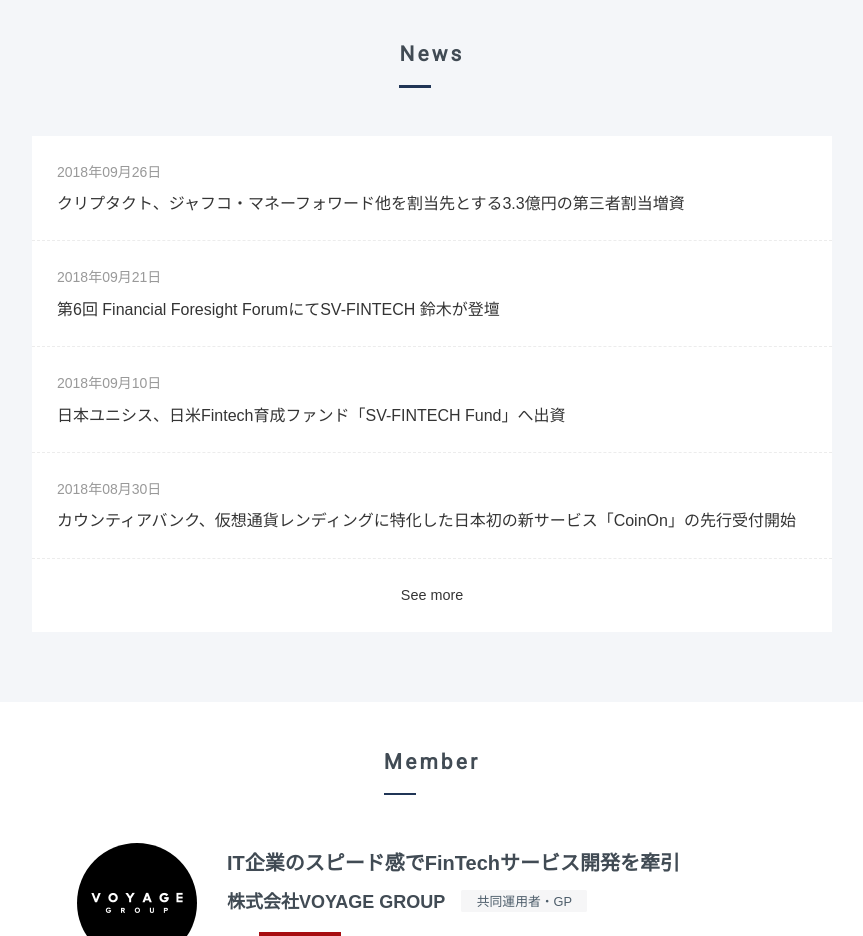
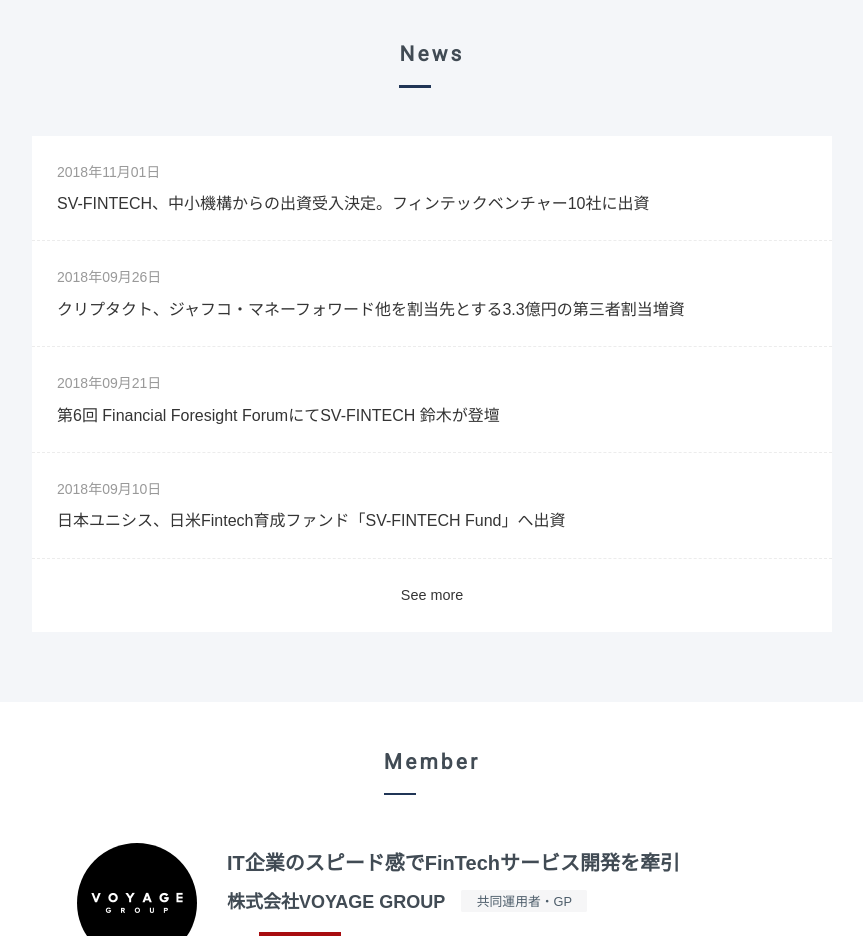
Before and after one commit to SV-FINTECH-Fund/sv-fintech-fund.github.io, a plain HTML site: page index.html in a window 1280 px wide. Shown: the part 1100-2036 px from the top of the page, without its empty margins (208-1071 px from the left). Drawn offline with nearby package versions, Linux system fonts and the light colour scheme; a script that the page names is missing; a web font is replaced by a local one.

Commit message:
中小機構からの出資の件をNewsに追加

```diff
--- a/index.html
+++ b/index.html
@@ -90,6 +90,13 @@
     <section id="News" class="news">
       <h2 class="title">News</h2>
       <ul class="list_news">
+
+        <li>
+          <a href="https://prtimes.jp/main/html/rd/p/000000002.000038532.html" target="_blank">
+            <p class="time">2018年11月01日</p>
+            <p class="txt">SV-FINTECH、中小機構からの出資受入決定。フィンテックベンチャー10社に出資</p>
+          </a>
+        </li>
         <li>
           <a href="https://prtimes.jp/main/html/rd/p/000000004.000031324.html" target="_blank">
             <p class="time">2018年09月26日</p>
@@ -108,12 +115,7 @@
             <p class="txt">日本ユニシス、日米Fintech育成ファンド「SV-FINTECH Fund」へ出資</p>
           </a>
         </li>
-        <li>
-          <a href="https://prtimes.jp/main/html/rd/p/000000001.000036140.html" target="_blank">
-            <p class="time">2018年08月30日</p>
-            <p class="txt">カウンティアバンク、仮想通貨レンディングに特化した日本初の新サービス「CoinOn」の先行受付開始</p>
-          </a>
-        </li>
+
         <li>
           <a href="./news.html#News">
             <p class="more">See more</p>
```
Also changed, not shown: news.html (+6 -0 lines).
